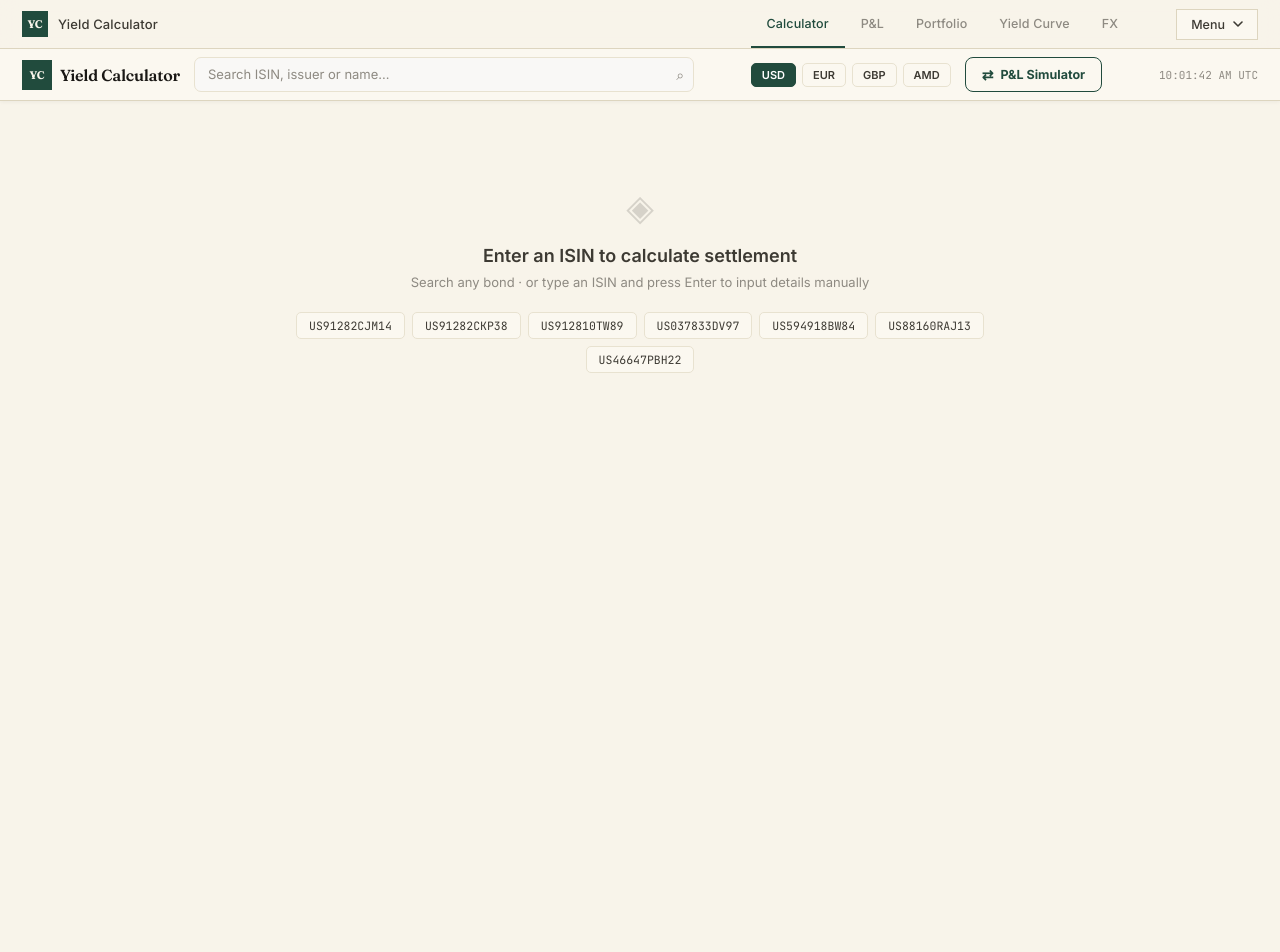
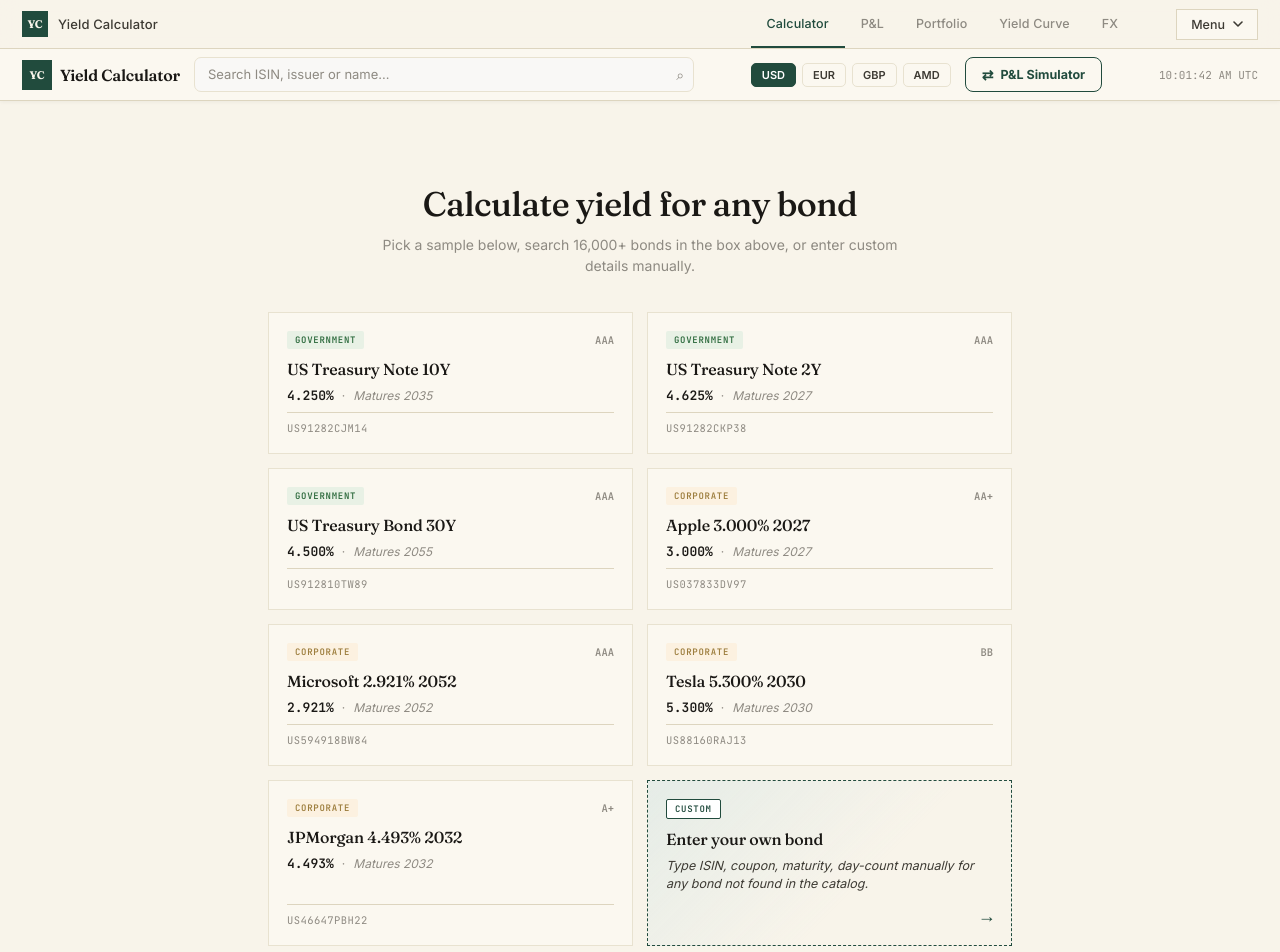
Before and after one commit to Garik725/Yield-Calculator, a Next.js app: page /calc in a window 1280 px wide. Shown: the top 952 px of the page. Before the commit the page ends 800 px from the top, so only its background shows below. Built offline with nearby package versions, Linux system fonts and the light colour scheme.

Commit message:
Add files via upload
Redesign calc empty state with sample bond cards + manual entry card

```diff
--- a/pages/calc.js
+++ b/pages/calc.js
@@ -651,13 +651,35 @@ export default function Calc() {
         .btn-export{display:flex;align-items:center;gap:7px;padding:11px 22px;background:var(--blue);color:#fff;border:none;border-radius:9px;font-size:13px;font-weight:700;cursor:pointer;transition:background .14s;}
         .btn-export:hover{background:#1040AA;}
         .pdf-status{font-size:11.5px;color:var(--green);}
-        .empty{text-align:center;padding:60px 20px;}
-        .empty-icon{font-size:36px;opacity:.15;margin-bottom:16px;}
-        .empty-h{font-size:18px;font-weight:600;color:var(--text2);margin-bottom:8px;}
-        .empty-s{font-size:13px;color:var(--text3);margin-bottom:22px;}
-        .chips{display:flex;flex-wrap:wrap;gap:7px;justify-content:center;}
-        .chip{padding:5px 12px;border:1px solid var(--border2);border-radius:5px;font-size:11.5px;font-family:var(--mono);color:var(--text2);cursor:pointer;background:var(--surface);transition:all .13s;}
-        .chip:hover{border-color:var(--blue);color:var(--blue);background:var(--blue-dim);}
+        .empty{padding:60px 20px;max-width:1100px;margin:0 auto;}
+        .empty-hero{text-align:center;margin-bottom:36px;}
+        .empty-h{font-family:var(--display, 'Fraunces', serif);font-weight:500;font-size:34px;letter-spacing:-.018em;color:var(--text);margin-bottom:10px;line-height:1.15;}
+        .empty-s{font-size:14px;color:var(--text3);max-width:560px;margin:0 auto;line-height:1.5;}
+
+        .bond-cards{display:grid;grid-template-columns:repeat(auto-fill,minmax(240px,1fr));gap:14px;}
+        .bond-card{padding:18px;border:1px solid var(--border2);background:var(--surface);cursor:pointer;display:flex;flex-direction:column;gap:8px;transition:all .15s;position:relative;}
+        .bond-card:hover{border-color:var(--blue);box-shadow:0 2px 8px rgba(23,85,204,.08);transform:translateY(-1px);}
+        .bond-card.manual-card{background:linear-gradient(135deg,var(--blue-dim) 0%,transparent 60%);border-color:var(--blue);border-style:dashed;}
+        .bond-card.manual-card:hover{background:var(--blue-dim);border-style:solid;}
+        .bc-top{display:flex;justify-content:space-between;align-items:center;margin-bottom:2px;}
+        .bc-tag{font-family:var(--mono);font-size:9px;font-weight:600;letter-spacing:.08em;padding:3px 8px;text-transform:uppercase;border-radius:2px;}
+        .bc-tag.gov{background:#E8F1E5;color:#2E6B3E;}
+        .bc-tag.corp{background:#FCF1E0;color:#9D7E3E;}
+        .bc-tag.manual{background:#fff;color:var(--blue);border:1px solid var(--blue);}
+        .bc-rating{font-family:var(--mono);font-size:10.5px;font-weight:600;color:var(--text3);}
+        .bc-name{font-family:var(--display,serif);font-size:16px;font-weight:500;color:var(--text);line-height:1.25;letter-spacing:-.01em;}
+        .bc-meta{font-size:12px;color:var(--text2);display:flex;align-items:center;gap:8px;}
+        .bc-coupon{font-family:var(--mono);font-weight:600;color:var(--text);font-size:13px;}
+        .bc-sep{color:var(--text3);}
+        .bc-mat{font-style:italic;color:var(--text3);}
+        .bc-meta-manual{font-size:12.5px;color:var(--text2);line-height:1.4;font-style:italic;}
+        .bc-isin{font-family:var(--mono);font-size:10.5px;color:var(--text3);letter-spacing:.04em;margin-top:auto;padding-top:8px;border-top:1px solid var(--border);}
+        .manual-card .bc-isin{color:var(--blue);font-size:18px;text-align:right;border-top:none;padding-top:4px;}
+
+        @media (max-width: 600px){
+          .empty-h{font-size:26px;}
+          .bond-cards{grid-template-columns:1fr;}
+        }
         .manual-panel{background:var(--surface);border:1.5px solid var(--border2);border-radius:12px;padding:20px;margin-bottom:14px;}
         .mp-title{font-size:14px;font-weight:700;margin-bottom:4px;}
         .mp-sub{font-size:12px;color:var(--text3);margin-bottom:16px;}
@@ -860,16 +882,40 @@ export default function Calc() {
           </div>
         )}
 
-        {/* EMPTY STATE */}
+        {/* EMPTY STATE — Welcome screen with sample bonds */}
         {!bond && !manualMode && (
           <div className="empty">
-            <div className="empty-icon">◈</div>
-            <div className="empty-h">Enter an ISIN to calculate settlement</div>
-            <div className="empty-s">Search any bond · or type an ISIN and press Enter to input details manually</div>
-            <div className="chips">
+            <div className="empty-hero">
+              <div className="empty-h">Calculate yield for any bond</div>
+              <div className="empty-s">Pick a sample below, search 16,000+ bonds in the box above, or enter custom details manually.</div>
+            </div>
+
+            <div className="bond-cards">
               {Object.entries(FALLBACK_DB).map(([isin, b]) => (
-                <div key={isin} className="chip" onClick={() => loadBond({...b, isin})}>{isin}</div>
+                <div key={isin} className="bond-card" onClick={() => loadBond({...b, isin})}>
+                  <div className="bc-top">
+                    <span className={`bc-tag ${b.type === 'Government' ? 'gov' : 'corp'}`}>{b.type}</span>
+                    <span className="bc-rating">{b.rating}</span>
+                  </div>
+                  <div className="bc-name">{b.name}</div>
+                  <div className="bc-meta">
+                    <span className="bc-coupon">{b.coupon.toFixed(3)}%</span>
+                    <span className="bc-sep">·</span>
+                    <span className="bc-mat">Matures {b.maturity.substring(0,4)}</span>
+                  </div>
+                  <div className="bc-isin">{isin}</div>
+                </div>
               ))}
+              <div className="bond-card manual-card" onClick={() => setManualMode(true)}>
+                <div className="bc-top">
+                  <span className="bc-tag manual">Custom</span>
+                </div>
+                <div className="bc-name">Enter your own bond</div>
+                <div className="bc-meta-manual">
+                  Type ISIN, coupon, maturity, day-count manually for any bond not found in the catalog.
+                </div>
+                <div className="bc-isin">→</div>
+              </div>
             </div>
           </div>
         )}
```
